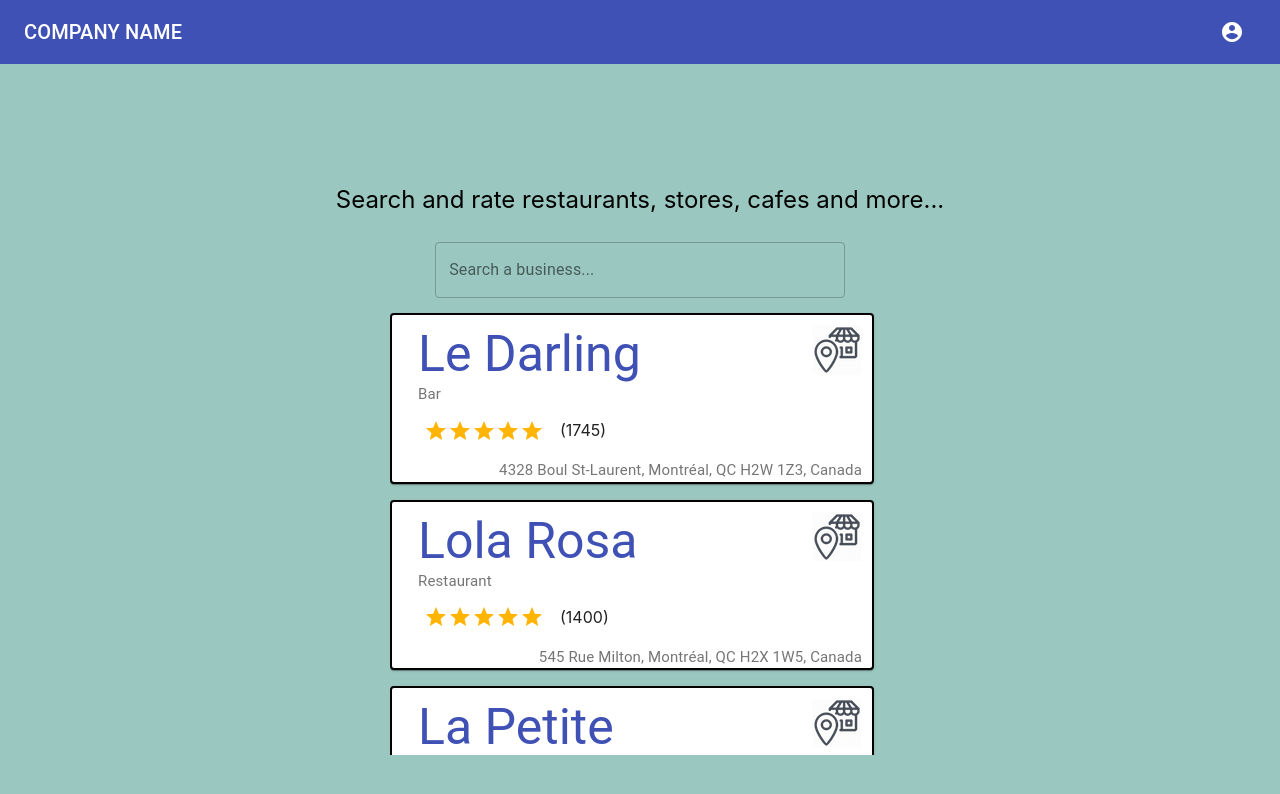
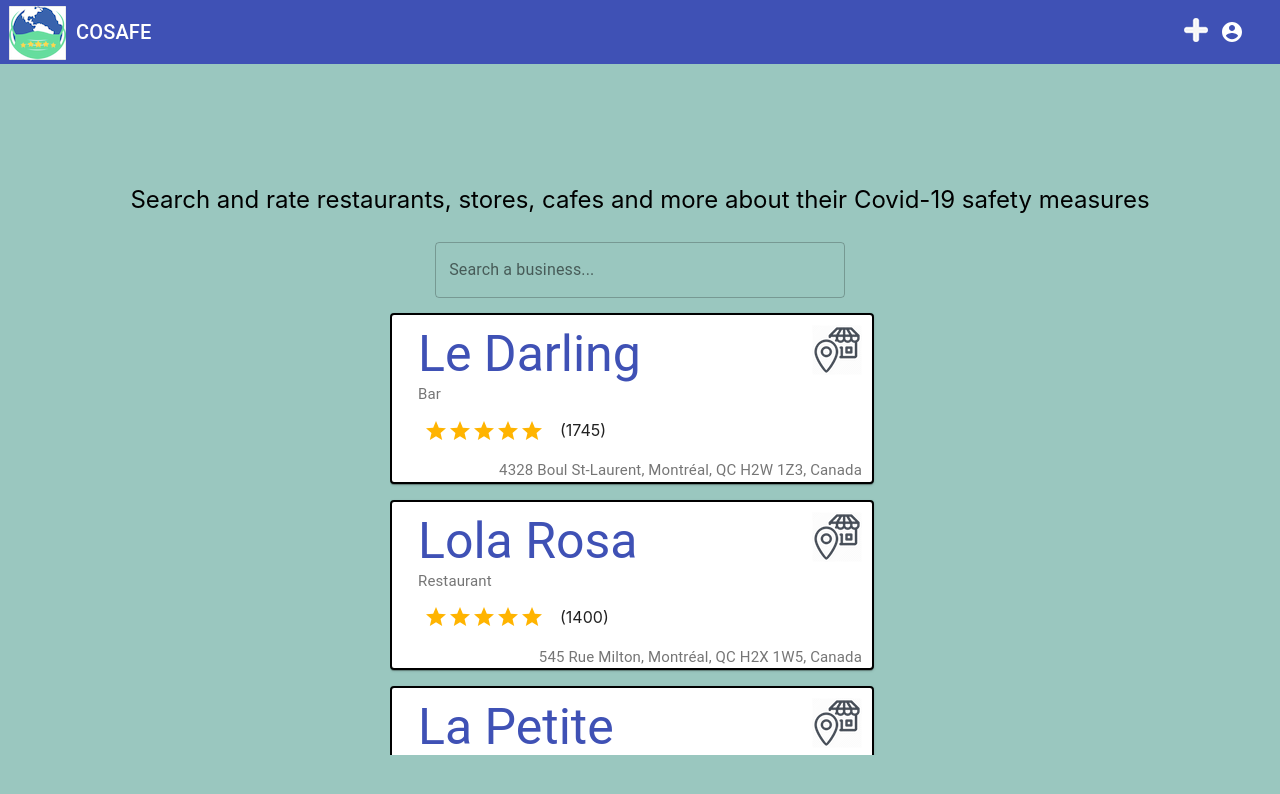
Before and after one commit to JoshFried/codejam2020, a React (Create React App) app in the folder frontend/codejam2020/: page / in a window 1280 px wide. Shown: the top 794 px of the page. Built offline with nearby package versions, Linux system fonts and the light colour scheme.

Commit message:
added logo, name, and plus sign in menu bar and cleared up explanation

```diff
--- a/frontend/codejam2020/src/Component/Header/Explanation.tsx
+++ b/frontend/codejam2020/src/Component/Header/Explanation.tsx
@@ -12,7 +12,7 @@
 
 const Explanation = () => {
   const explanation: String =
-    "Search and rate restaurants, stores, cafes and more...";
+    "Search and rate restaurants, stores, cafes and more about their Covid-19 safety measures";
 
   const classes = useStyles();
   return (
--- a/frontend/codejam2020/src/Component/Header/MenuAppBar.tsx
+++ b/frontend/codejam2020/src/Component/Header/MenuAppBar.tsx
@@ -11,6 +11,8 @@
 import FormGroup from "@material-ui/core/FormGroup";
 import MenuItem from "@material-ui/core/MenuItem";
 import Menu from "@material-ui/core/Menu";
+import Logo from "./Logo.jpg";
+import plusSign from "./plussign.jpg";
 
 const useStyles = makeStyles((theme: Theme) =>
   createStyles({
@@ -23,6 +25,11 @@
     title: {
       flexGrow: 1,
       textAlign: "left",
+    },
+    logo: {
+      paddingTop: "5px",
+      marginLeft: "-15px",
+      paddingRight: "10px",
     },
   })
 );
@@ -49,9 +56,15 @@
     <header className={classes.root}>
       <AppBar position="static">
         <Toolbar>
+          <div className={classes.logo}>
+            <img src={Logo}></img>
+          </div>
           <Typography variant="h6" className={classes.title}>
-            COMPANY NAME
+            COSAFE
           </Typography>
+          <div>
+            <img src={plusSign}></img>
+          </div>
           {auth && (
             <div>
               <IconButton
@@ -78,8 +91,9 @@
                 open={open}
                 onClose={handleClose}
               >
-                <MenuItem onClick={handleClose}>Login</MenuItem>
+                <MenuItem onClick={handleClose}>See Account</MenuItem>
                 <MenuItem onClick={handleClose}>Contact Us</MenuItem>
+                <MenuItem onClick={handleClose}>Log Out</MenuItem>
               </Menu>
             </div>
           )}
```
Also changed, not shown: frontend/codejam2020/src/Component/Header/Logo.jpg (added), frontend/codejam2020/src/Component/Header/plussign.jpg (added).
